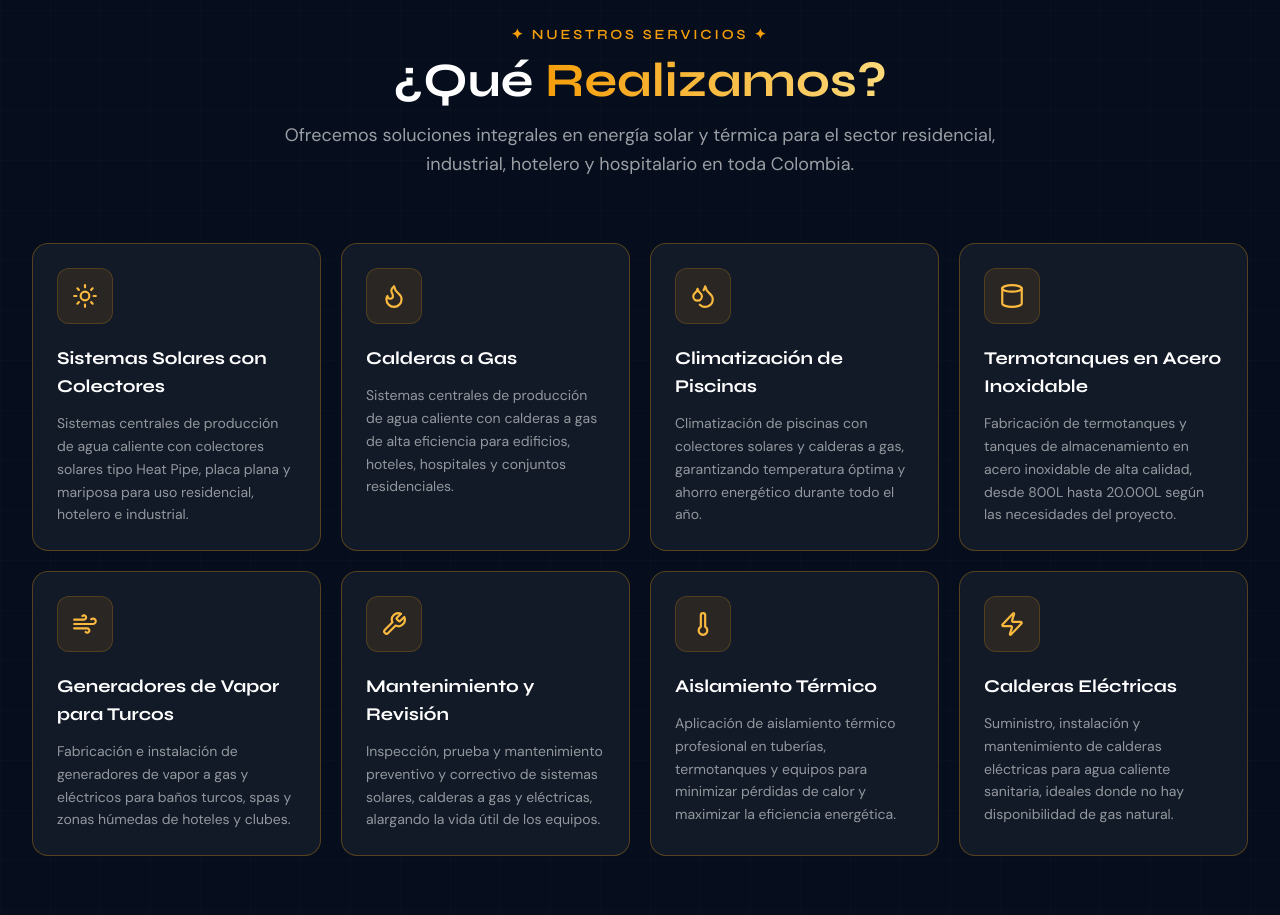
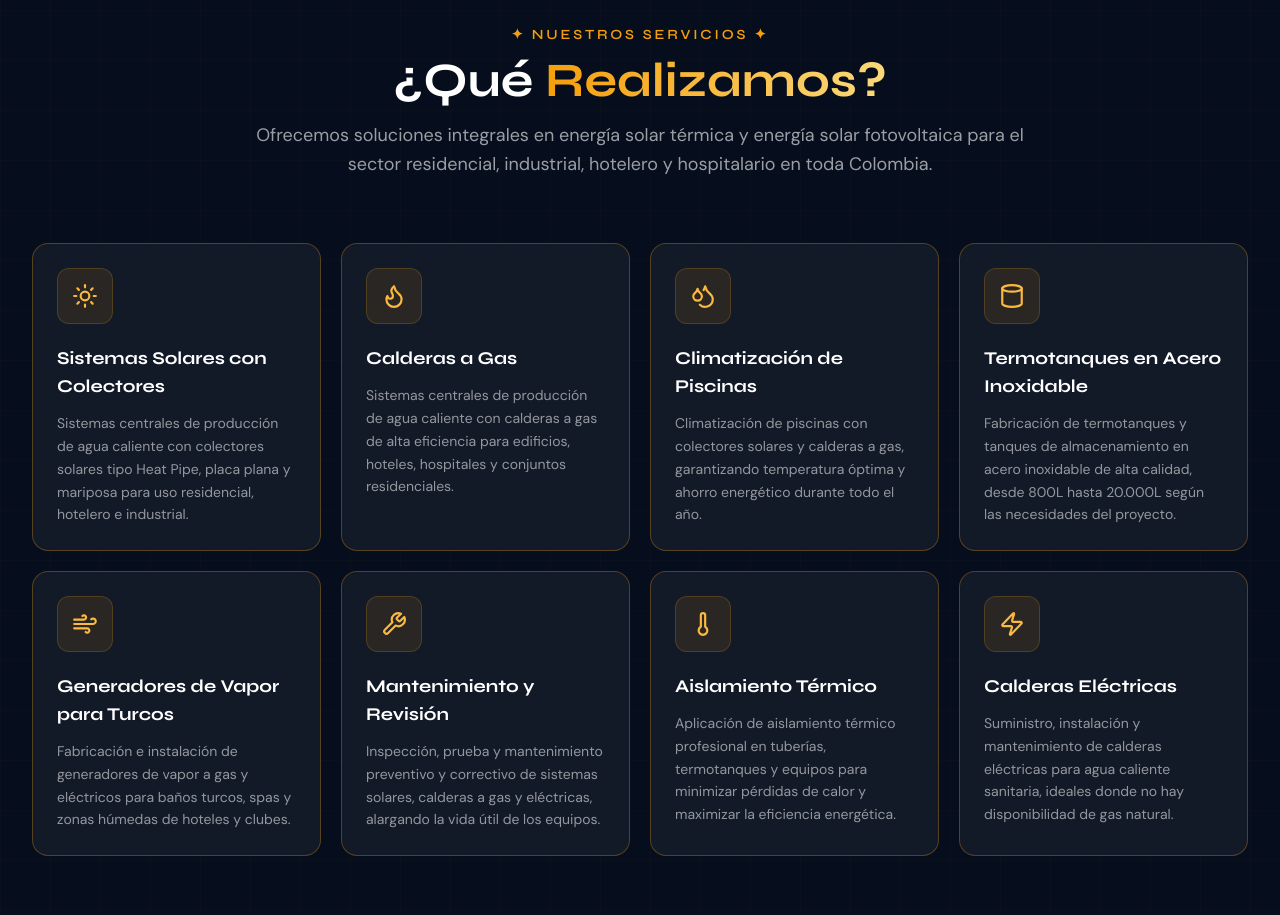
Before and after one commit to miguelortiz-code/aya-ingeneria, a React (Vite) app: page / in a window 1280 px wide. Shown: the part 2680-3595 px from the top of the page. Built offline with nearby package versions, Linux system fonts and the light colour scheme.

Commit message:
Update description of services.

```diff
--- a/src/components/organisms/Services.jsx
+++ b/src/components/organisms/Services.jsx
@@ -22,7 +22,7 @@ export function Services() {
           eyebrow="Nuestros Servicios"
           title="¿Qué"
           highlight="Realizamos?"
-          subtitle="Ofrecemos soluciones integrales en energía solar y térmica para el sector residencial, industrial, hotelero y hospitalario en toda Colombia."
+          subtitle="Ofrecemos soluciones integrales en energía solar térmica y energía solar fotovoltaica para el sector residencial, industrial, hotelero y hospitalario en toda Colombia."
           className="mb-16"
         />
 
```
